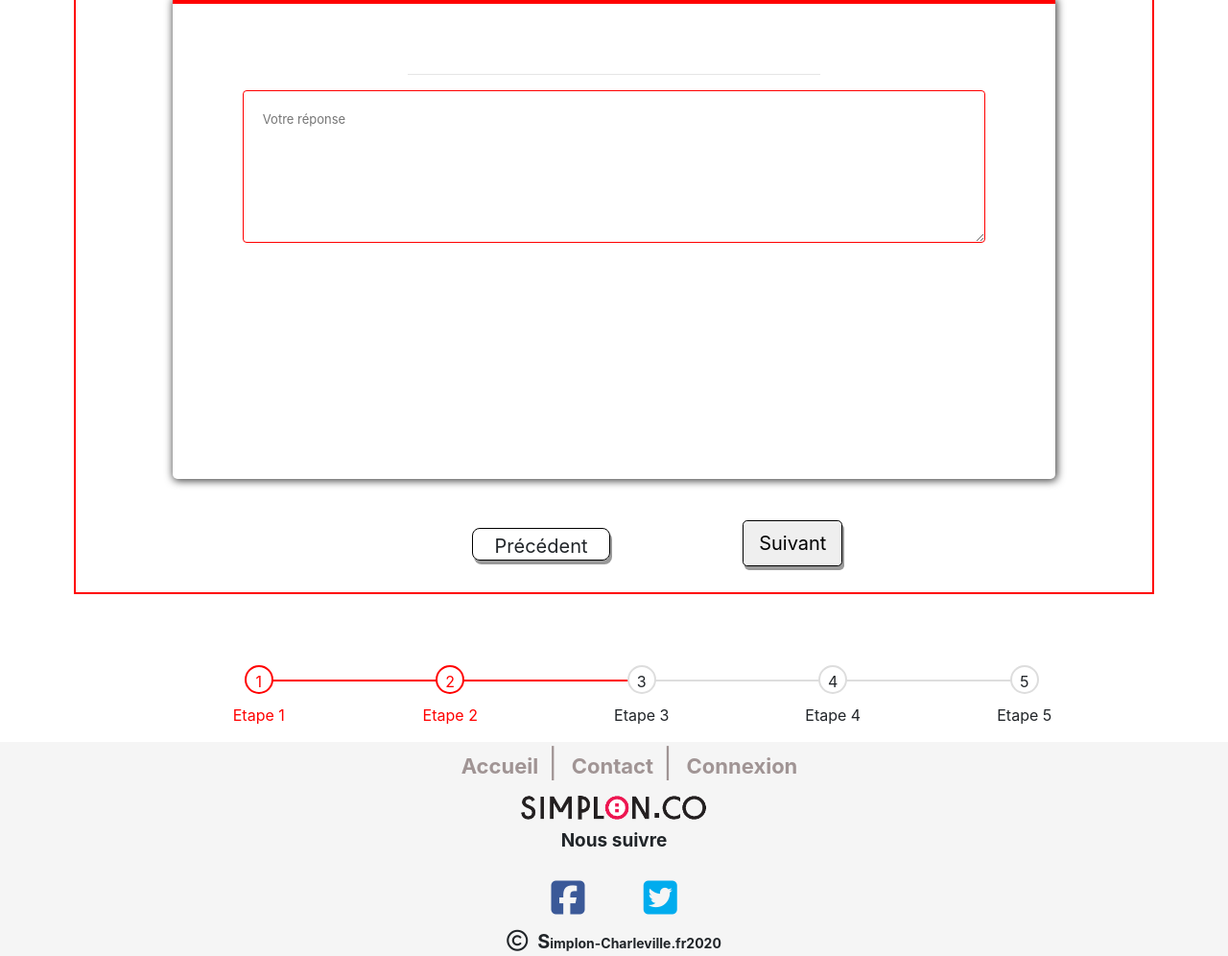
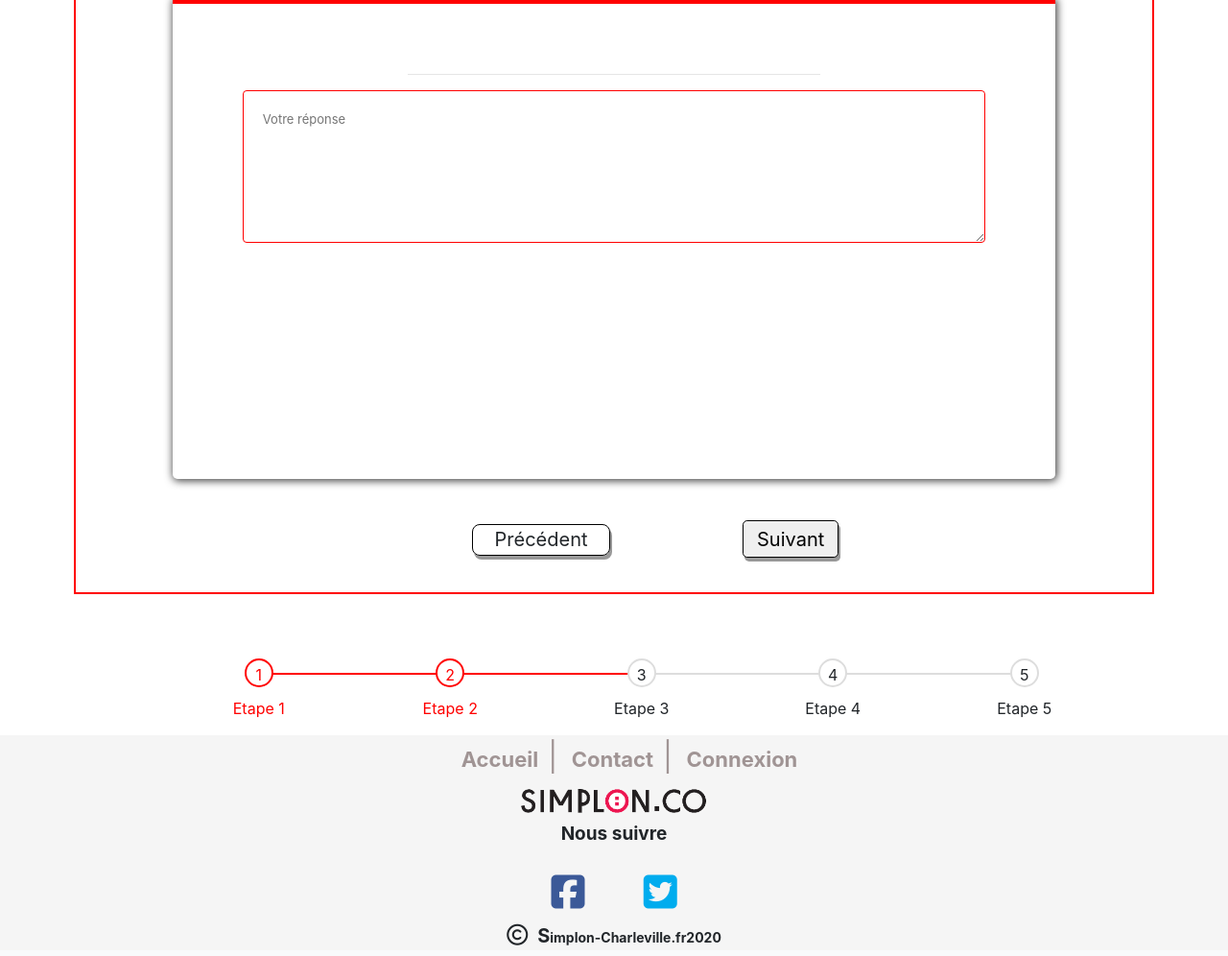
Before and after one commit to Mat08251/Projet-inscription-simplon, a PHP site: page /php/page2-formulaire.php in a window 1280 px wide; the page is wider, and only the part inside the window is pictured. Shown: the part 1990-2986 px from the top of that part at 96% size. Run offline with PHP 8.4, Linux system fonts and the light colour scheme; the visitor is signed in with stand-in values (Sample User, id 1); data that the repository does not hold is empty; some libraries are stand-ins or nearby versions.

Commit message:
modification bouton page 2

```diff
--- a/css/stylepage2.css
+++ b/css/stylepage2.css
@@ -133,7 +133,7 @@
     margin-top: -80px!important;
 }
 
-.bouton-suivant {
+.bouton-precedent {
     display: inline;
     margin-left: 14.5%;
     padding: 0.6%;
@@ -142,7 +142,17 @@
     box-shadow: 2px 4px 0px 0px rgb(153, 153, 153);
 }
 
-.bouton-suivant:hover {
+.bouton-suivant {
+   display: inline;
+    margin-left: 14.5%;
+    padding: 0.4%!important;
+    width: 100px;
+    border: 1px solid black;
+    border-radius: 8px 8px;
+    box-shadow: 2px 4px 0px 0px rgb(153, 153, 153);
+}
+
+.bouton-precedent:hover, .bouton-suivant:hover {
     background-color: rgb(240, 240, 240);
 }
 
--- a/php/page2-formulaire.php
+++ b/php/page2-formulaire.php
@@ -138,8 +138,8 @@
 
             </div>
             <div class="bouton">
-                <a href="../php/page1-formulaire.php" class="bouton-suivant align-items-center"><button type="button"
-                        class="btn  btn-lg"><span class="texte-bouton text-center">Précédent</span></button></a>
+                <a href="../php/page1-formulaire.php" class="bouton-precedent align-items-center"><button type="button"
+                        class="btn  btn-lg pt-1"><span class="texte-bouton text-center">Précédent</span></button></a>
 
 
 
```
